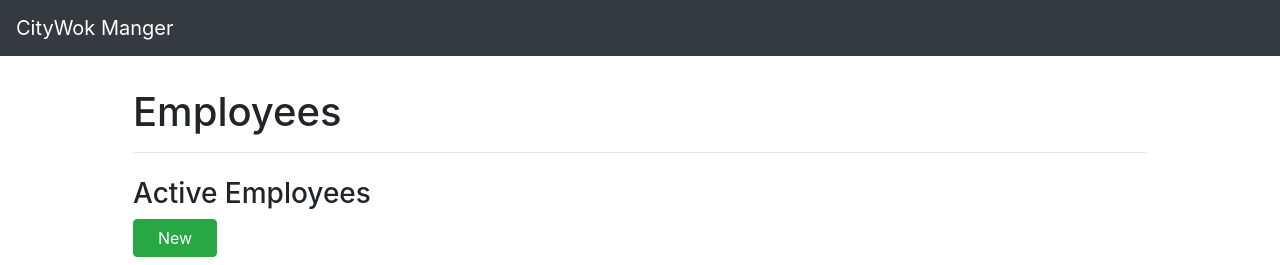
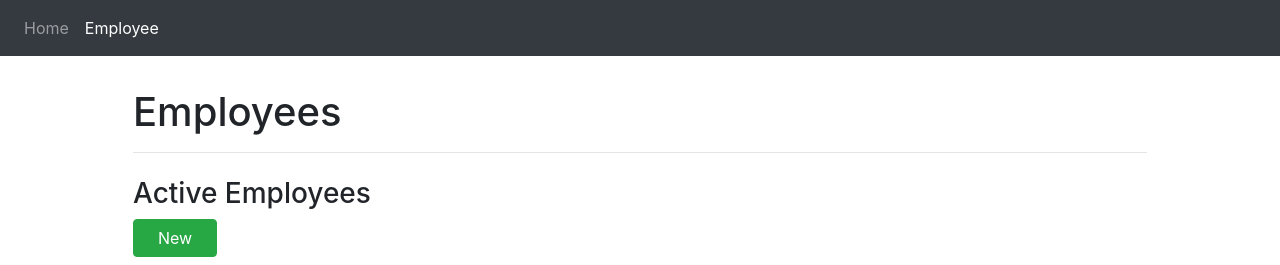
Before and after one commit to fossabot/CityWok-Manager, a Flask app: page /employee/ in a window 1280 px wide. Shown: the top 265 px of the page. Run offline with Flask 2, Linux system fonts and the light colour scheme; data that the repository does not hold is empty; some libraries are stand-ins or nearby versions.

Commit message:
Update layout.html

```diff
--- a/citywok_ms/templates/layout.html
+++ b/citywok_ms/templates/layout.html
@@ -23,18 +23,18 @@
     <title>{{ title }} - CityWok Manager</title>
 </head>
 
-{# {% set navbar = [
-('/', 'home', '首页'),
-(url_for('employee.index'), 'employee', '员工管理'),
-(url_for('supplier.index'),'supplier','供应商管理'),
-(url_for('registry.index'),'registry','登记处')
-] -%} #}
+{% set navbar = [
+('#','home','Home'),
+(url_for('employee.index'), 'employee', 'Employee')
+] -%}
+
+{# ('#', 'supplier','Supplier'),
+('#', 'registry','Registry') #}
 
 <body>
     <header>
         <nav class="navbar navbar-expand-md navbar-dark bg-dark">
-            <a class="navbar-brand">CityWok Manger</a>
-            {#<button class="navbar-toggler d-lg-none" type="button" data-toggle="collapse"
+            <button class="navbar-toggler d-lg-none" type="button" data-toggle="collapse"
                 data-target="#collapsibleNavId" aria-controls="collapsibleNavId" aria-expanded="false"
                 aria-label="Toggle navigation">
                 <span class="navbar-toggler-icon"></span>
@@ -49,7 +49,7 @@
                         href="{{ href }}">{{ caption }}</a>
                     {% endfor %}
                     </li>
-                    <li class="nav-item dropdown">
+                    {#<li class="nav-item dropdown">
                         <a class="nav-link dropdown-toggle" href="#" id="dropdownId" data-toggle="dropdown"
                             aria-haspopup="true" aria-expanded="false">Dropdown</a>
                         <div class="dropdown-menu  bg-light" aria-labelledby="dropdownId">
@@ -60,7 +60,7 @@
                 </ul>
 
                 <!-- navbar-right -->
-                <ul class="navbar-nav ml-auto mt-2 mt-lg-0">
+                {# <ul class="navbar-nav ml-auto mt-2 mt-lg-0">
                     {% if current_user.is_authenticated %}
                     <li class="nav-item dropdown mr-2">
                         <a {% if active_page=='account' %} class="nav-link active dropdown-toggle" {% else %}
@@ -77,8 +77,8 @@
                         <a class="btn btn-danger" href="{{ url_for('user.logout') }}">登出</a>
                     </li>
                     {% endif %}
-                </ul>
-            </div> #}
+                </ul>#}
+            </div>
         </nav>
     </header>
 
```
Also changed, not shown: CHANGELOG.md.
